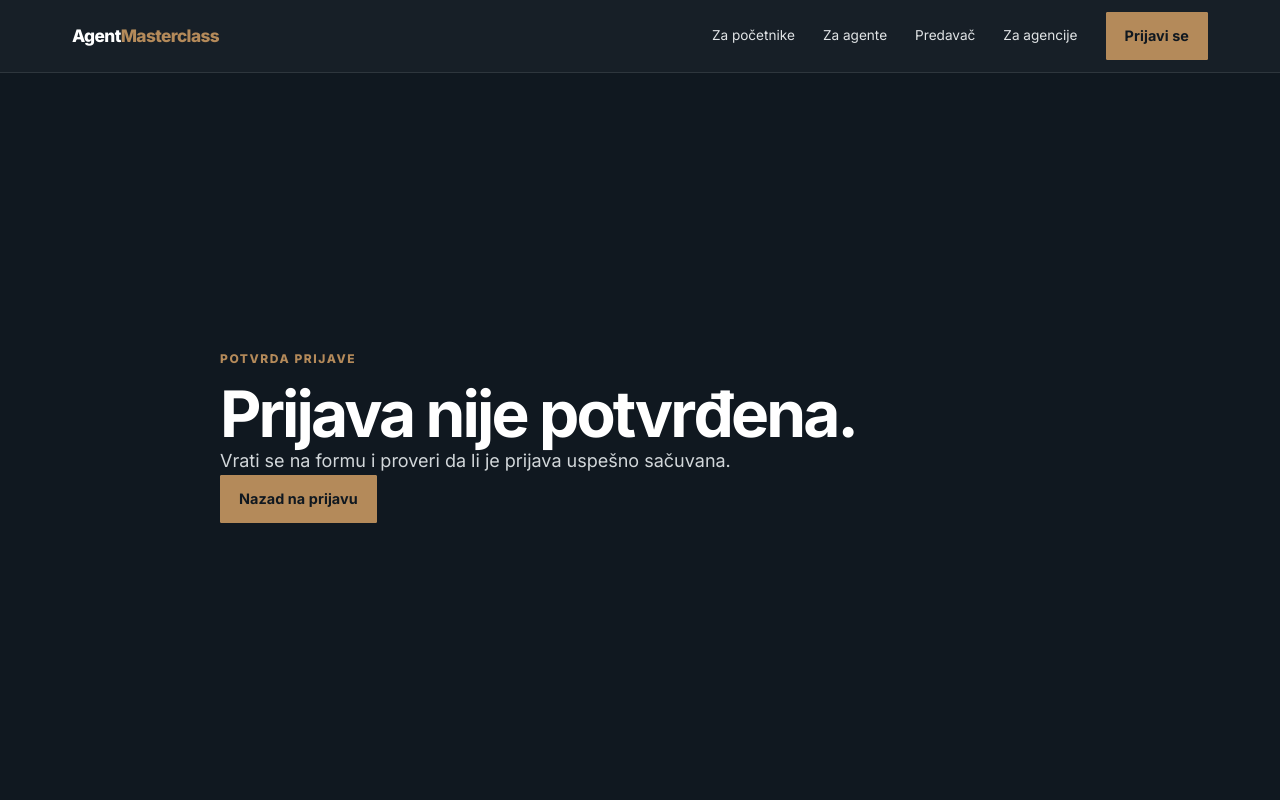
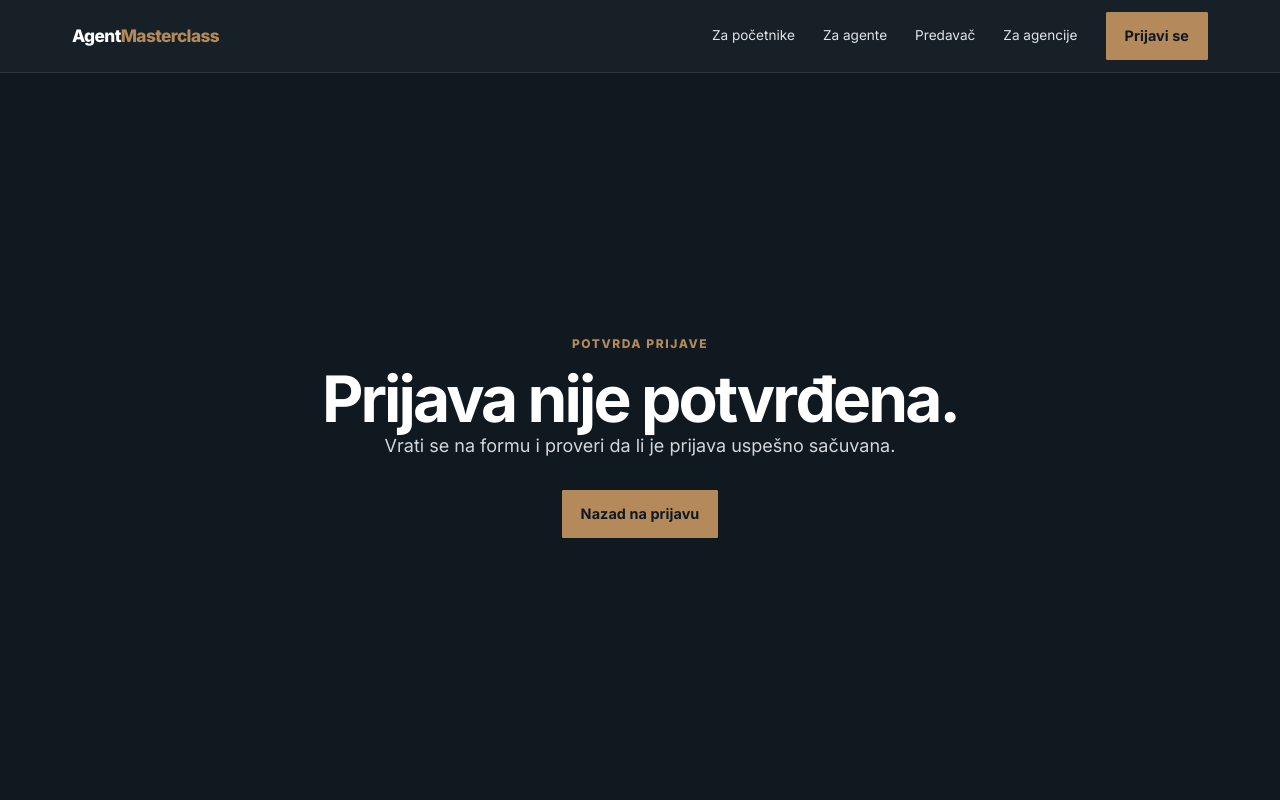
Before and after one commit to nikolaskakavac/agentmasterclass, a Next.js app: page /hvala in a window 1280 px wide. Shown: the top 800 px of the page. Built offline with nearby package versions, Linux system fonts and the light colour scheme.

Commit message:
Doradi stranicu potvrde i fotografiju radionice

```diff
--- a/app/globals.css
+++ b/app/globals.css
@@ -430,15 +430,23 @@ h3 { line-height:1.2; letter-spacing:-.02em; }
 .application-summary dl div { display:flex; justify-content:space-between; gap:20px; padding:16px 0; border-bottom:1px solid rgba(255,255,255,.18); }
 .application-summary dt { color:#aeb6bb; }
 .application-summary dd { margin:0; text-align:right; font-weight:700; }
-.payment-selection { max-width:760px; margin:70px auto; padding:38px 24px; text-align:center; background:var(--ink); color:var(--white); }
-.payment-selection h2 { margin-inline:auto; }
-.payment-selection>p:not(.eyebrow,.submission-message) { color:#d2d7da; }
-.payment-methods { display:grid; gap:9px; margin-top:28px; }
-.payment-methods .button { width:100%; }
+.payment-status { width:100%; max-width:620px; margin:34px auto 0; padding:28px 0 2px; border-top:1px solid rgba(180,138,90,.48); text-align:center; }
+.payment-status h2 { max-width:560px; margin:0 auto; font-size:clamp(1.65rem,6vw,2.15rem); }
+.payment-status>p:not(.eyebrow) { max-width:560px; margin:14px auto 0; color:#d2d7da; }
+.payment-status .eyebrow { margin-bottom:12px; color:var(--accent); }
+.payment-status-paid { border-top-color:var(--accent); }
+.payment-status-paid h2 { color:var(--white); }
+.payment-status-pending { border-top-color:rgba(180,138,90,.3); }
+.payment-status-unsuccessful { border-top-color:rgba(255,255,255,.24); }
+.payment-methods { display:flex; flex-wrap:wrap; justify-content:center; margin-top:26px; }
+.payment-methods .button { min-width:220px; }
+.payment-methods .submission-message { width:100%; max-width:520px; text-align:left; }
 .button:disabled { opacity:.55; cursor:not-allowed; transform:none!important; box-shadow:none!important; }
-.thank-you-page { min-height:calc(100svh - 72px); padding:56px 0; background:var(--ink); color:var(--white); }
-.thank-you-card { max-width:840px; margin:auto; }
-.thank-you-card>p:not(.eyebrow) { max-width:720px; color:#d2d7da; }
+.thank-you-page { display:grid; min-height:calc(100svh - 72px); padding:52px 0; align-items:center; background:var(--ink); color:var(--white); }
+.thank-you-card { width:100%; max-width:720px; margin:auto; text-align:center; }
+.thank-you-card>h1 { max-width:680px; margin-inline:auto; }
+.thank-you-card>p:not(.eyebrow) { max-width:620px; margin-inline:auto; color:#d2d7da; }
+.thank-you-card>.button { margin-top:30px; }
 .bank-instructions { margin-top:36px; padding:28px 24px; background:var(--white); color:var(--ink); }
 .bank-instructions h2 { font-size:1.65rem; }
 .bank-instructions dl { margin:24px 0; }
@@ -446,7 +454,7 @@ h3 { line-height:1.2; letter-spacing:-.02em; }
 .bank-instructions dt { color:#68737a; font-size:.76rem; text-transform:uppercase; letter-spacing:.06em; }
 .bank-instructions dd { margin:0; overflow-wrap:anywhere; font-weight:700; }
 .bank-instructions p { margin-bottom:0; }
-.thank-you-actions { display:grid; gap:9px; margin-top:32px; }
+.thank-you-actions { display:flex; justify-content:center; margin-top:34px; }
 
 @media (min-width:768px) {
   .application-page { padding:76px 0 100px; }
@@ -458,11 +466,9 @@ h3 { line-height:1.2; letter-spacing:-.02em; }
   .step-actions { display:block; }
   .step-actions .button { width:auto; min-width:230px; }
   .application-summary { position:sticky; top:96px; padding:38px 34px; }
-  .payment-selection { margin-block:100px; padding:64px; }
-  .payment-methods { grid-template-columns:1fr 1fr; }
-  .thank-you-page { display:grid; align-items:center; padding:96px 0; }
+  .payment-status { margin-top:42px; padding-top:34px; }
+  .thank-you-page { padding:78px 0; }
   .thank-you-card h1 { font-size:clamp(3.2rem,5vw,4rem); }
   .bank-instructions { padding:38px; }
   .bank-instructions dl div { grid-template-columns:180px 1fr; align-items:baseline; }
-  .thank-you-actions { grid-template-columns:max-content max-content; }
 }
--- a/app/hvala/page.tsx
+++ b/app/hvala/page.tsx
@@ -29,10 +29,14 @@ export default async function ThankYouPage({ searchParams }: { searchParams: Pro
     <p className="eyebrow">AGENT MASTERCLASS</p>
     <h1>Prijava je primljena.</h1>
     <p>Detalji o programu i narednim koracima biće potvrđeni pre početka obuke.</p>
-    {application.paymentStatus === "PAID" ? <p className="submission-message">Plaćanje je uspešno potvrđeno. Tvoje mesto je rezervisano.</p> : <div className="payment-selection">
-      <p className="eyebrow">PLAĆANJE</p>
+    {application.paymentStatus === "PAID" ? <div className="payment-status payment-status-paid">
+      <p className="eyebrow">PLAĆANJE POTVRĐENO</p>
+      <h2>Tvoje mesto je rezervisano.</h2>
+      <p>Plaćanje je uspešno potvrđeno.</p>
+    </div> : <div className={`payment-status ${application.paymentStatus === "PENDING" ? "payment-status-pending" : application.paymentStatus === "FAILED" || application.paymentStatus === "CANCELLED" ? "payment-status-unsuccessful" : "payment-status-ready"}`}>
+      <p className="eyebrow">{application.paymentStatus === "FAILED" || application.paymentStatus === "CANCELLED" ? "PLAĆANJE NIJE ZAVRŠENO" : "PLAĆANJE"}</p>
       <h2>{application.paymentStatus === "PENDING" ? "Potvrda plaćanja je u obradi" : "Rezerviši mesto"}</h2>
-      <p>{application.paymentStatus === "PENDING" ? "Status će biti potvrđen nakon bezbedne provere Stripe plaćanja." : application.paymentStatus === "FAILED" || application.paymentStatus === "CANCELLED" ? "Plaćanje nije završeno. Možeš ponovo otvoriti bezbednu Stripe stranicu za plaćanje." : "Prijava je sačuvana. Plaćanje karticom završava se na bezbednoj Stripe stranici."}</p>
+      <p>{application.paymentStatus === "PENDING" ? "Status će biti potvrđen nakon bezbedne provere Stripe plaćanja." : application.paymentStatus === "FAILED" || application.paymentStatus === "CANCELLED" ? "Možeš ponovo otvoriti bezbednu Stripe stranicu za plaćanje." : "Prijava je sačuvana. Plaćanje karticom završava se na bezbednoj Stripe stranici."}</p>
       {application.program !== "UNSURE" && application.paymentStatus !== "PENDING" && <div className="payment-methods"><CheckoutButton applicationId={application.id} /></div>}
     </div>}
     <div className="thank-you-actions"><Link className="button button-primary" href={programHref}>Pogledaj program →</Link></div>
```
Also changed, not shown: public/images/professional-workshop.jpg.
